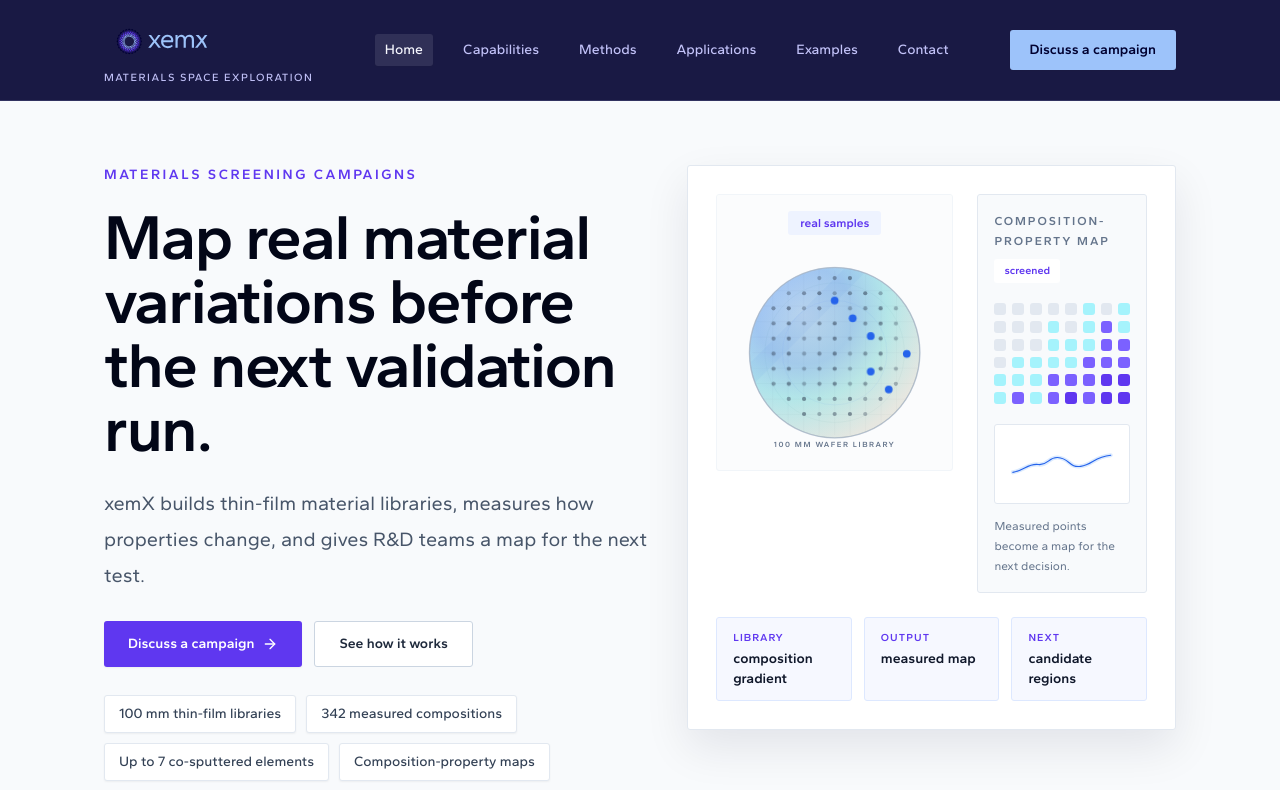
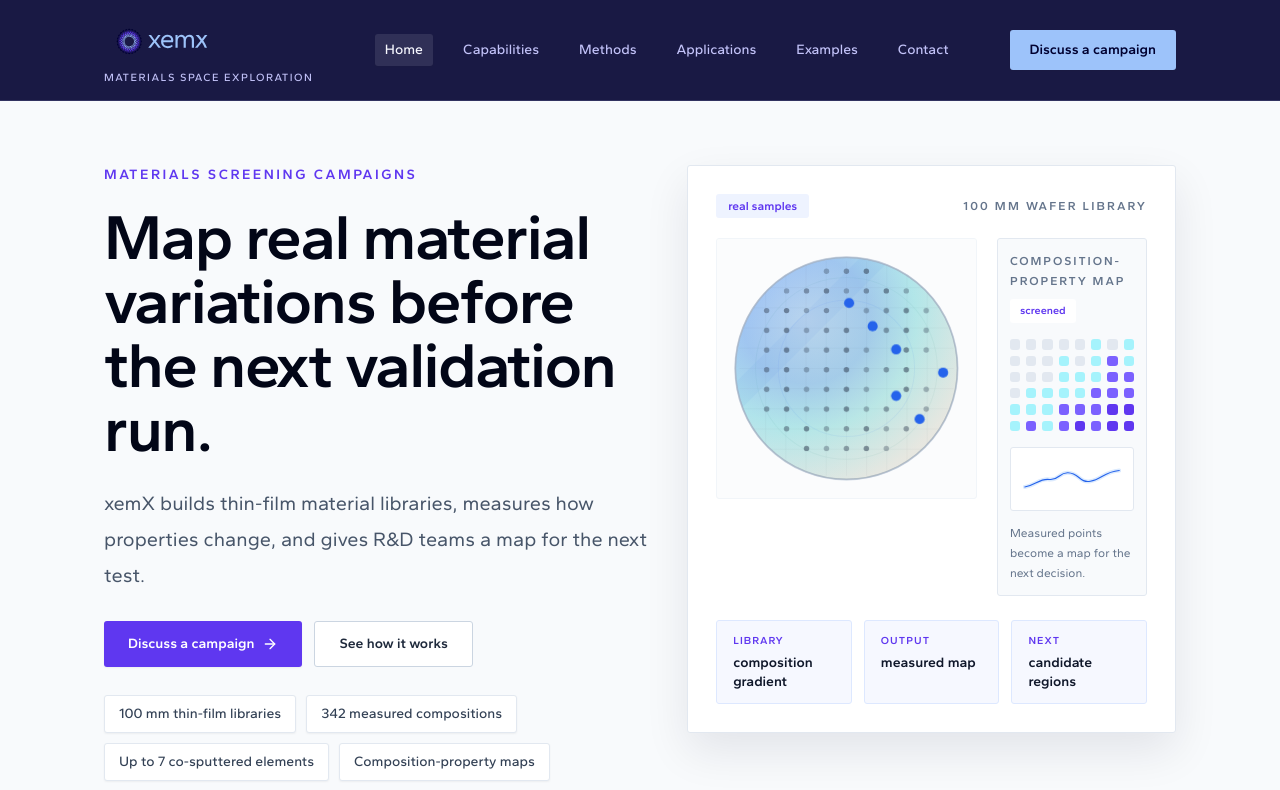
Before and after one commit to parker2017code/xemx-materials-homepage, a React (Vite) app: page / in a window 1280 px wide. Shown: the top 790 px of the page. Built offline with nearby package versions, Linux system fonts and the light colour scheme.

Commit message:
Compact broader preview wafer visual

```diff
--- a/src/components/WaferVisual.tsx
+++ b/src/components/WaferVisual.tsx
@@ -22,16 +22,20 @@ function Metric({ label, value }: { label: string; value: string }) {
 export function WaferVisual() {
   return (
     <div className="relative w-full min-w-0 overflow-hidden rounded-[2rem] border border-slate-200 bg-white p-5 shadow-soft sm:p-7">
-      <div className="grid min-w-0 gap-6 lg:grid-cols-[minmax(0,1.05fr)_minmax(0,0.75fr)] lg:items-start">
-        <div className="min-w-0 rounded-3xl border border-slate-100 bg-slate-50/60 p-4">
-          <div className="flex justify-center">
-            <span className="rounded-full bg-blue-50 px-3 py-1 text-xs font-semibold text-blue-700">
-              real samples
-            </span>
-          </div>
+      <div className="mb-5 flex flex-wrap items-center justify-between gap-3">
+        <span className="rounded-full bg-blue-50 px-3 py-1 text-xs font-semibold text-blue-700">
+          real samples
+        </span>
+        <span className="text-xs font-semibold uppercase tracking-[0.18em] text-slate-500">
+          100 mm wafer library
+        </span>
+      </div>
+
+      <div className="grid min-w-0 gap-5 lg:grid-cols-[minmax(0,1.35fr)_minmax(150px,0.72fr)] lg:items-start">
+        <div className="flex min-w-0 items-start justify-center rounded-3xl border border-slate-100 bg-slate-50/60 p-3">
           <svg
-            viewBox="0 0 210 210"
-            className="mx-auto mt-4 h-auto w-full max-w-[300px]"
+            viewBox="12 12 186 186"
+            className="h-auto w-full max-w-[360px]"
             role="img"
             aria-label="Wafer library with gradient and measured points"
           >
@@ -79,18 +83,15 @@ export function WaferVisual() {
               />
             ))}
             <circle cx="105" cy="105" r="88" fill="none" stroke="#94A3B8" strokeOpacity="0.42" />
-            <text x="105" y="202" textAnchor="middle" className="fill-slate-500 text-[8px] font-semibold uppercase tracking-[0.2em]">
-              100 mm wafer library
-            </text>
           </svg>
         </div>
 
-        <div className="min-w-0 rounded-3xl border border-slate-200 bg-slate-50 p-4">
+        <div className="flex min-w-0 flex-col justify-between rounded-3xl border border-slate-200 bg-slate-50 p-3">
           <div className="flex flex-wrap items-center justify-between gap-2">
             <p className="min-w-0 text-xs font-semibold uppercase leading-5 tracking-[0.16em] text-slate-500">composition-property map</p>
             <span className="shrink-0 rounded-full bg-white px-2.5 py-1 text-[0.68rem] font-semibold text-blue-700">screened</span>
           </div>
-          <div className="mt-5 grid grid-cols-8 gap-1.5">
+          <div className="mt-4 grid grid-cols-8 gap-1.5">
             {Array.from({ length: 48 }, (_, index) => {
               const row = Math.floor(index / 8)
               const col = index % 8
@@ -106,7 +107,7 @@ export function WaferVisual() {
               return <div key={index} className={`aspect-square rounded ${color}`} />
             })}
           </div>
-          <div className="mt-5 h-20 rounded-2xl border border-slate-200 bg-white px-4 py-3">
+          <div className="mt-4 h-16 rounded-2xl border border-slate-200 bg-white px-3 py-2.5">
             <svg viewBox="0 0 220 56" className="h-full w-full" aria-label="Measured property curve">
               <path d="M4 46C28 42 38 26 59 29C80 32 81 13 101 14C127 15 126 37 151 33C176 30 181 12 216 9" fill="none" stroke="#DBEAFE" strokeWidth="9" strokeLinecap="round" />
               <path d="M4 46C28 42 38 26 59 29C80 32 81 13 101 14C127 15 126 37 151 33C176 30 181 12 216 9" fill="none" stroke="#2563EB" strokeWidth="2.5" strokeLinecap="round" />
```
